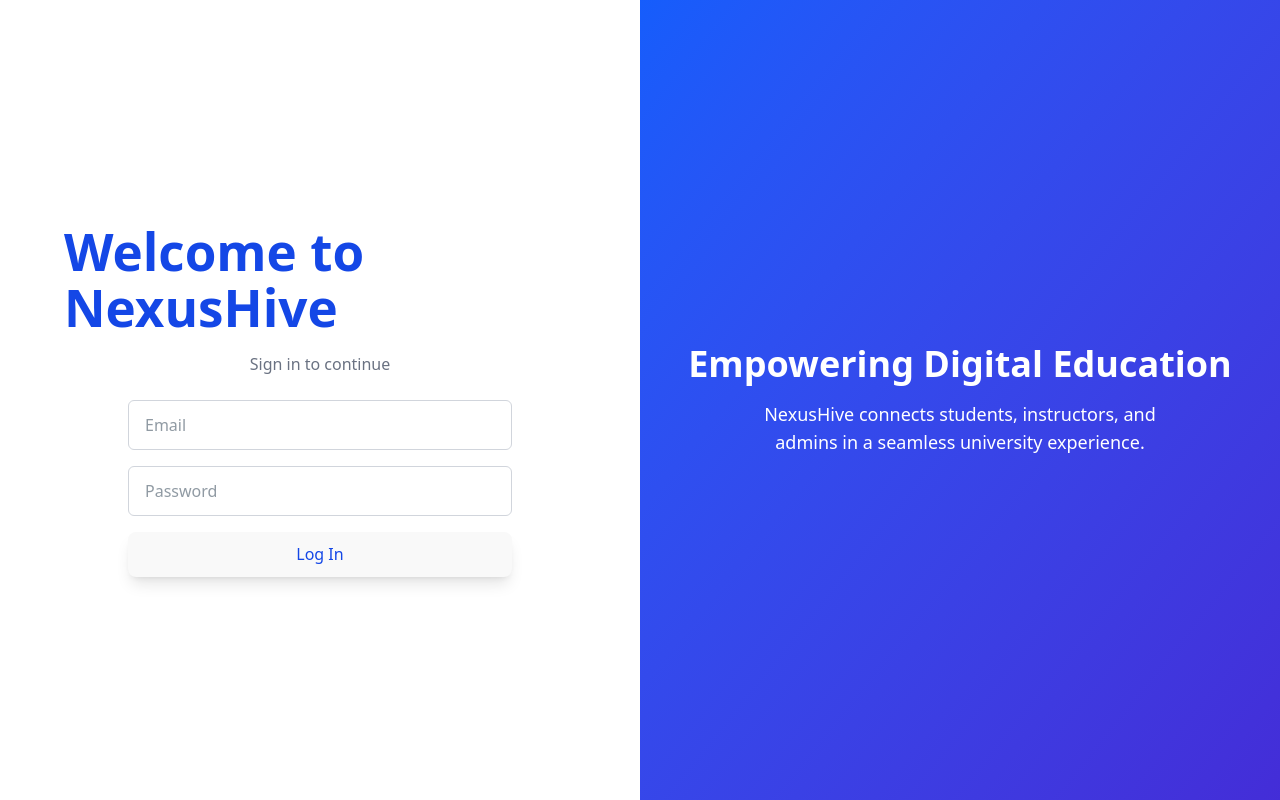
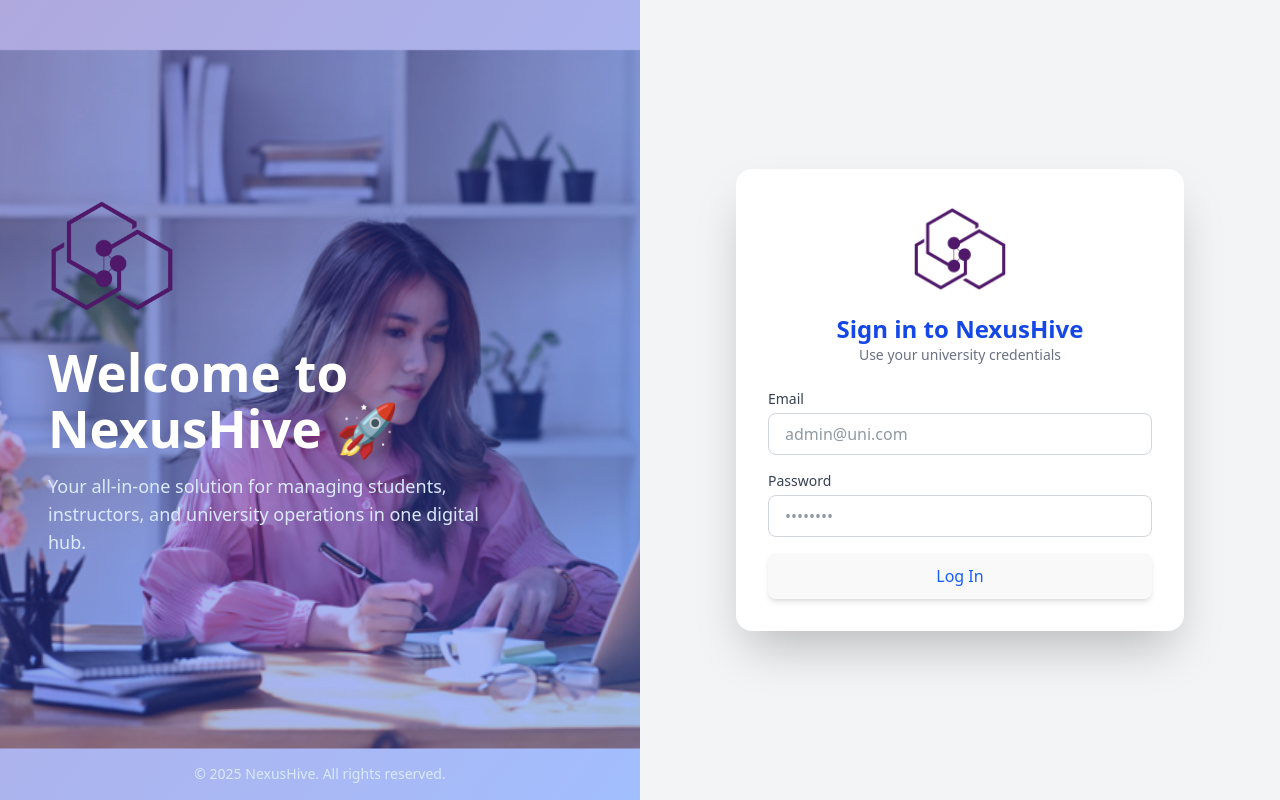
Before and after one commit to RupamAtMarln/Marln-University, a React (Vite) app in the folder marln-university-site/: page / in a window 1280 px wide. Built offline with nearby package versions, Linux system fonts and the light colour scheme; the HTML template or start-up script is replaced by a standard one.

Commit message:
login-page design improvement

```diff
--- a/marln-university-site/src/pages/auth/LoginPage.jsx
+++ b/marln-university-site/src/pages/auth/LoginPage.jsx
@@ -2,6 +2,8 @@ import React, { useState } from 'react';
 import { useNavigate } from 'react-router-dom';
 import { useAuth } from '../../context/AuthContext';
 import users from '../../data/user';
+import logo from '../../assets/marln-logo.png';
+import banner from '../../assets/banner.png';
 
 const LoginPage = () => {
   const { login } = useAuth();
@@ -18,7 +20,7 @@ const LoginPage = () => {
     );
 
     if (user) {
-      login(user.role); // login via context
+      login(user.role);
       navigate(`/${user.role}/dashboard`);
     } else {
       setError('Invalid credentials. Please try again.');
@@ -26,47 +28,70 @@ const LoginPage = () => {
   };
 
   return (
-    <div className="flex h-screen">
-      {/* Left: Login Form */}
-      <div className="w-1/2 bg-white flex flex-col justify-center items-center px-16">
-        <h1 className="text-4xl font-bold mb-4 text-blue-700">Welcome to NexusHive</h1>
-        <p className="text-gray-500 mb-6">Sign in to continue</p>
+    <div className="flex h-screen w-screen overflow-hidden">
+      {/* Left Banner Panel */}
+      <div className="hidden md:flex flex-col justify-between w-1/2 bg-gradient-to-br from-indigo-800 to-blue-600 relative">
+        <img
+          src={banner}
+          alt="Banner"
+          className="absolute inset-0 w-full h-full object-cover opacity-60"
+        />
+        <div className="relative z-10 flex flex-col justify-center h-full px-12">
+          <img src={logo} alt="NexusHive Logo" className="w-32 mb-6" />
+          <h1 className="text-white text-4xl font-bold leading-tight mb-4">
+            Welcome to <br /> NexusHive 🚀
+          </h1>
+          <p className="text-blue-100 text-lg max-w-md">
+            Your all-in-one solution for managing students, instructors, and university operations in one digital hub.
+          </p>
+        </div>
+        <div className="text-sm text-blue-100 text-center p-4 relative z-10">
+          © {new Date().getFullYear()} NexusHive. All rights reserved.
+        </div>
+      </div>
 
-        <form onSubmit={handleLogin} className="w-full max-w-sm space-y-4">
+      {/* Right Login Panel */}
+      <div className="flex flex-1 justify-center items-center bg-gray-100 px-6 sm:px-12">
+        <div className="w-full max-w-md bg-white shadow-2xl rounded-2xl p-8 space-y-6">
+          <div className="text-center">
+            <img src={logo} alt="NexusHive" className="mx-auto w-24 mb-4" />
+            <h2 className="text-2xl font-bold text-blue-700">Sign in to NexusHive</h2>
+            <p className="text-sm text-gray-500">Use your university credentials</p>
+          </div>
+
+          <form onSubmit={handleLogin} className="space-y-4">
+            <div>
+              <label className="block text-sm font-medium text-gray-700">Email</label>
               <input
                 type="email"
-            placeholder="Email"
-            className="w-full px-4 py-3 border border-gray-300 rounded-md focus:outline-none focus:ring-2 focus:ring-blue-500"
+                placeholder="admin@uni.com"
                 value={email}
                 onChange={(e) => setEmail(e.target.value)}
+                className="w-full px-4 py-2 mt-1 border border-gray-300 rounded-lg focus:ring-2 focus:ring-blue-500 focus:outline-none"
                 required
               />
+            </div>
+            <div>
+              <label className="block text-sm font-medium text-gray-700">Password</label>
               <input
                 type="password"
-            placeholder="Password"
-            className="w-full px-4 py-3 border border-gray-300 rounded-md focus:outline-none focus:ring-2 focus:ring-blue-500"
+                placeholder="••••••••"
                 value={password}
                 onChange={(e) => setPassword(e.target.value)}
+                className="w-full px-4 py-2 mt-1 border border-gray-300 rounded-lg focus:ring-2 focus:ring-blue-500 focus:outline-none"
                 required
               />
+            </div>
             {error && <p className="text-red-500 text-sm">{error}</p>}
+
             <button
               type="submit"
-            className="w-full bg-blue-600 text-blue-700 py-3 rounded-xl shadow-lg hover:bg-blue-700 transition"
+              className="w-full bg-blue-600 hover:bg-blue-700 text-blue-600 py-2 rounded-lg font-semibold shadow-md transition"
             >
               Log In
             </button>
           </form>
         </div>
-
-      {/* Right: Promo */}
-      <div className="w-1/2 bg-gradient-to-br from-blue-600 to-indigo-700 text-white flex flex-col justify-center items-center p-10">
-        <h2 className="text-4xl font-bold mb-4 text-center">
-          Empowering Digital Education
-        </h2>
-        <p className="text-lg max-w-md text-center">
-          NexusHive connects students, instructors, and admins in a seamless university experience.
-        </p>
       </div>
     </div>
   );
```
Lines whose indentation alone changed are shown as unchanged.
